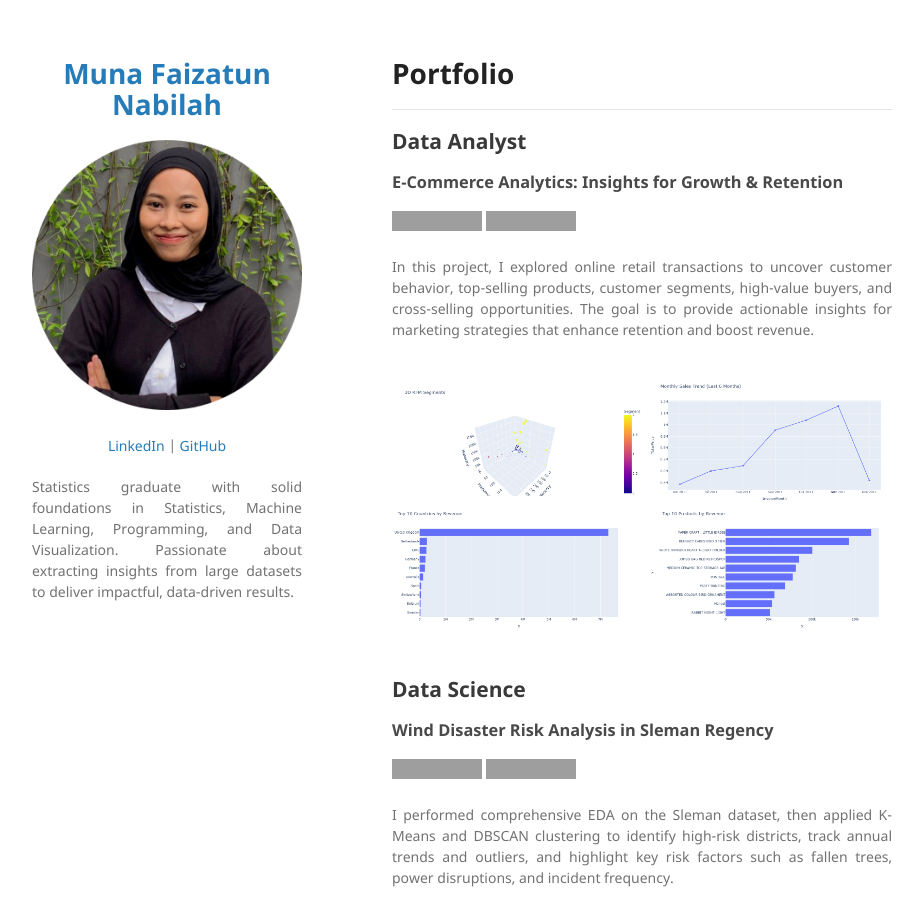
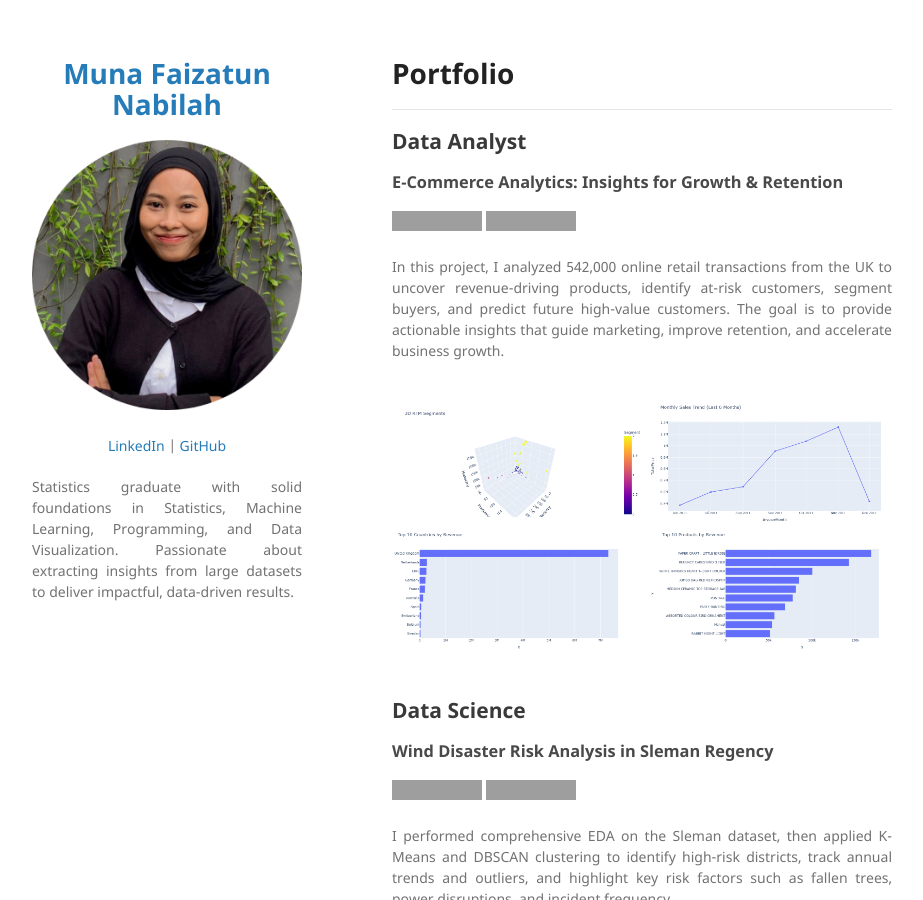
Before and after one commit to munafaizatun/munafaizatun.github.io, a Jekyll site: the page built from index.md, in a window 1280 px wide and 900 px high, cut to the strip 0-900 px from the top of the window. Shown: the whole strip, without its empty margins (178-1101 px from the left). Built offline with Jekyll 4.4.1, drawn with Linux system fonts in a browser that asks for light colours; our own code applies the rules of GitHub Pages for plain Markdown files; grey boxes are pictures that could not be loaded.

Commit message:
Update index.md

```diff
--- a/index.md
+++ b/index.md
@@ -7,7 +7,7 @@
 [![Open Notebook](https://img.shields.io/badge/Jupyter-Open_Notebook-blue?logo=Jupyter)](projects/ecommerce-analysis.html)
 [![View on GitHub](https://img.shields.io/badge/GitHub-View_on_GitHub-blue?logo=GitHub)](https://github.com/munafaizatun/ecommerce-analysis)
 
-<div style="text-align: justify">In this project, I explored online retail transactions to uncover customer behavior, top-selling products, customer segments, high-value buyers, and cross-selling opportunities. The goal is to provide actionable insights for marketing strategies that enhance retention and boost revenue.</div>
+<div style="text-align: justify">In this project, I analyzed 542,000 online retail transactions from the UK to uncover revenue-driving products, identify at-risk customers, segment buyers, and predict future high-value customers. The goal is to provide actionable insights that guide marketing, improve retention, and accelerate business growth.</div>
 <br>
 <center><img src="images/ecommerce.png"/></center>
 <br>
```
